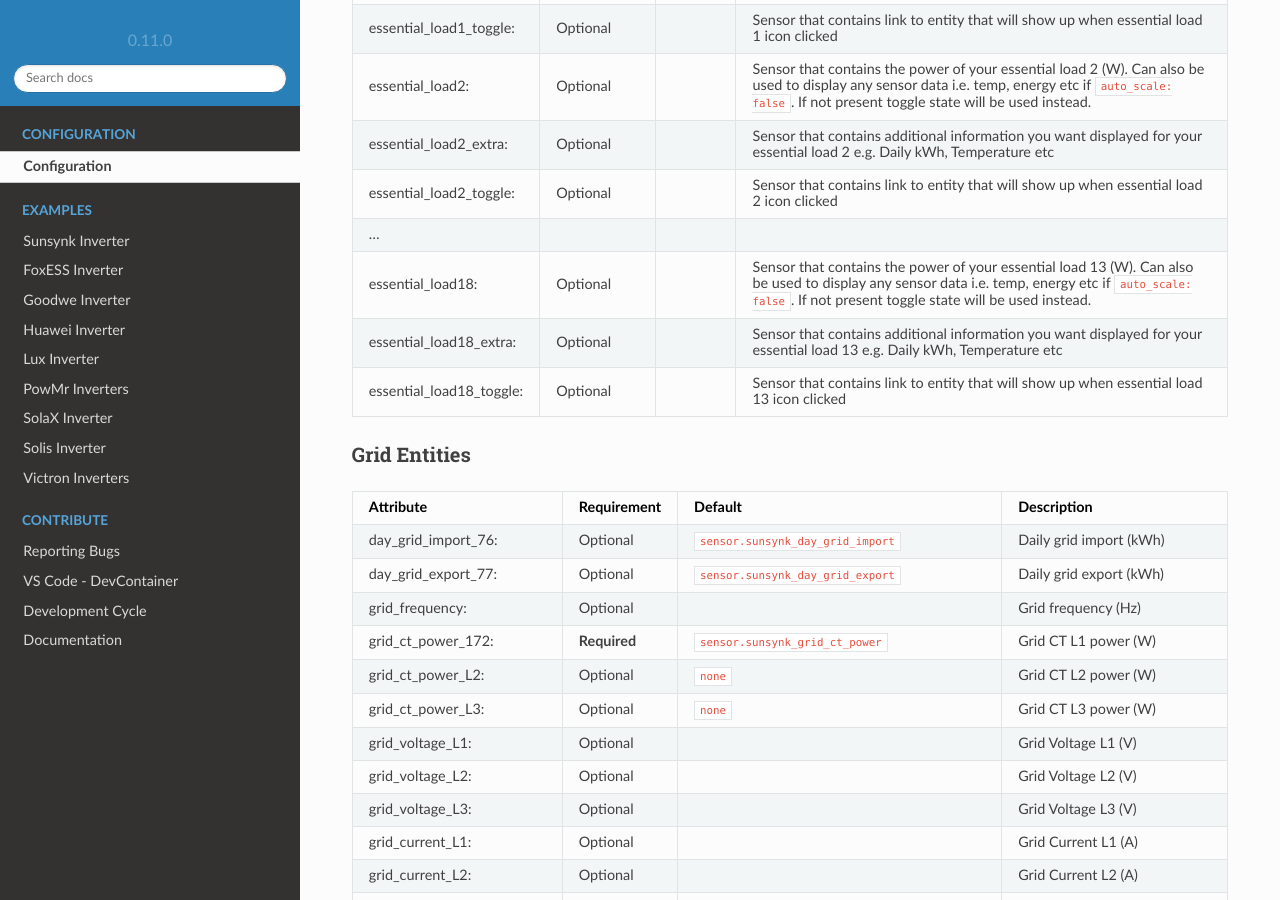
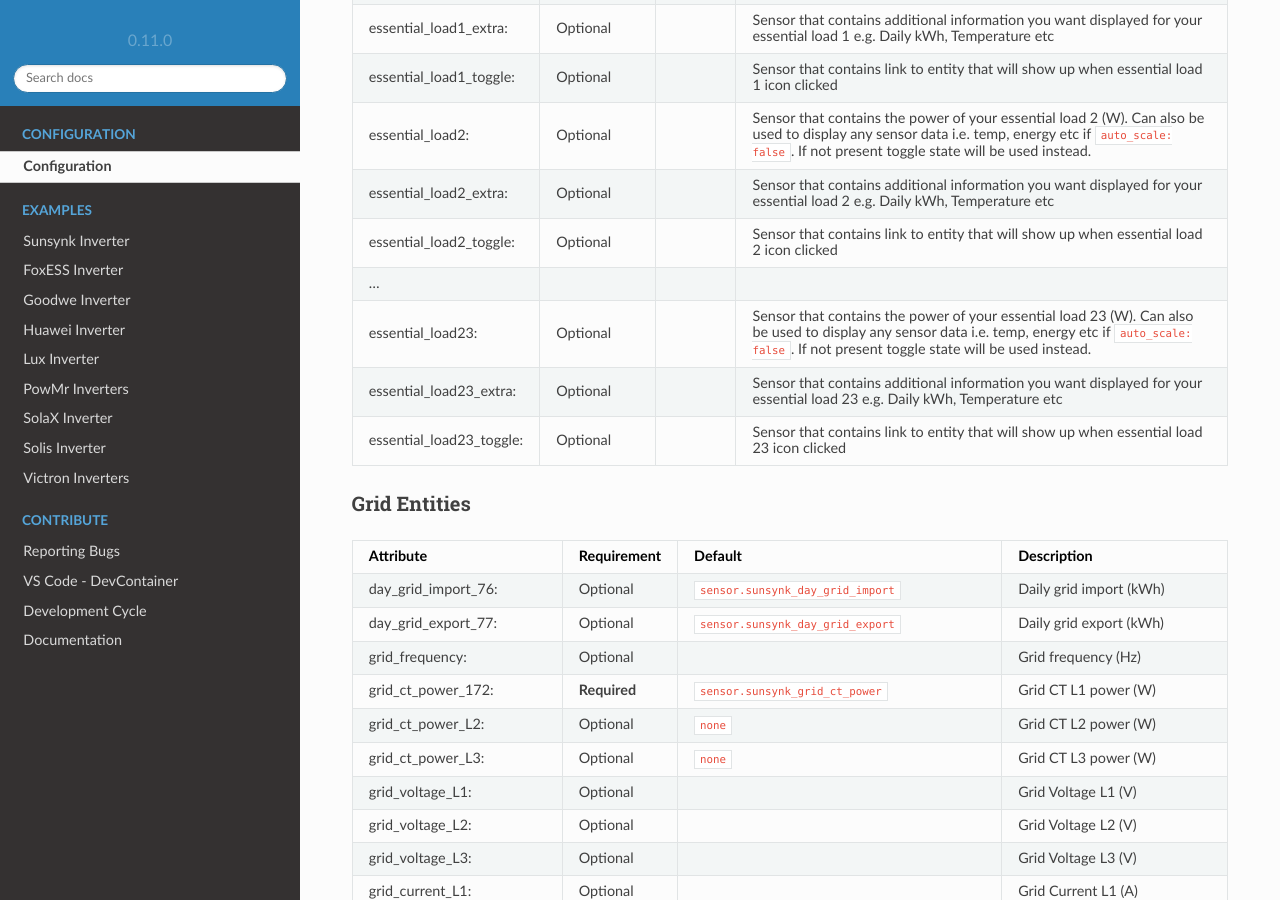
Before and after one commit to molikk/mlk-power-flow-card, a Sphinx documentation site: the page built from docs/configuration.md, in a window 1280 px wide and 900 px high, scrolled down 15512 px. Built offline with Sphinx 7.4.7 and the Read the Docs theme 2.0.0, drawn with Linux system fonts in a browser that asks for light colours; some of the changed text lies outside the part shown.

```diff
--- a/docs/configuration.md
+++ b/docs/configuration.md
@@ -166,15 +166,15 @@
 
 ### Load: Additional Load
 
-| Attribute    | Requirement | Default | Description                                                                                                                                                          |
-|--------------|-------------|---------|----------------------------------------------------------------------------------------------------------------------------------------------------------------------|
-| load1_name:  | Optional    |         | Set the display name for the essential load 1                                                                                                                        |
-| load1_icon:  | Optional    | none    | Set the essential load 1 image using preset or any mdi icon. Check [icon](#icons) for details.                                                                       |
-| load2_name:  | Optional    |         | Set the display name for the essential load 2                                                                                                                        |
-| load2_icon:  | Optional    | none    | Set the essential load 2 image using preset or any mdi icon. Check [icon](#icons) for details.                                                                       |
-| ...          |             |         |                                                                                                                                                                      |
-| load18_name: | Optional    |         | Set the display name for the essential load 4                                                                                                                        |
-| load18_icon: | Optional    | none    | Set the essential load 4 image using preset or any mdi icon. Check [icon](#icons) for details.<br/>Notice: Item 7,8,13,18 are visible only when show_aux is `false`. |
+| Attribute    | Requirement | Default | Description                                                                                                                                                             |
+|--------------|-------------|---------|-------------------------------------------------------------------------------------------------------------------------------------------------------------------------|
+| load1_name:  | Optional    |         | Set the display name for the essential load 1                                                                                                                           |
+| load1_icon:  | Optional    | none    | Set the essential load 1 image using preset or any mdi icon. Check [icon](#icons) for details.                                                                          |
+| load2_name:  | Optional    |         | Set the display name for the essential load 2                                                                                                                           |
+| load2_icon:  | Optional    | none    | Set the essential load 2 image using preset or any mdi icon. Check [icon](#icons) for details.                                                                          |
+| ...          |             |         |                                                                                                                                                                         |
+| load23_name: | Optional    |         | Set the display name for the essential load 23                                                                                                                          |
+| load23_icon: | Optional    | none    | Set the essential load 23 image using preset or any mdi icon. Check [icon](#icons) for details.<br/>Notice: Item 7,8,9,14,29 are visible only when show_aux is `false`. |
 
 ### Load: aux
 
@@ -371,9 +372,9 @@
 | essential_load2_extra:   | Optional    |                                  | Sensor that contains additional information you want displayed for your essential load 2 e.g. Daily kWh, Temperature etc                                                                                  |
 | essential_load2_toggle:  | Optional    |                                  | Sensor that contains link to entity that will show up when essential load 2 icon clicked                                                                                                                  |
 | ...                      |             |                                  |                                                                                                                                                                                                           |
-| essential_load18:        | Optional    |                                  | Sensor that contains the power of your essential load 13 (W). Can also be used to display any sensor data i.e. temp, energy etc if `auto_scale: false`. If not present toggle state will be used instead. |
-| essential_load18_extra:  | Optional    |                                  | Sensor that contains additional information you want displayed for your essential load 13 e.g. Daily kWh, Temperature etc                                                                                 |
-| essential_load18_toggle: | Optional    |                                  | Sensor that contains link to entity that will show up when essential load 13 icon clicked                                                                                                                 |
+| essential_load23:        | Optional    |                                  | Sensor that contains the power of your essential load 23 (W). Can also be used to display any sensor data i.e. temp, energy etc if `auto_scale: false`. If not present toggle state will be used instead. |
+| essential_load23_extra:  | Optional    |                                  | Sensor that contains additional information you want displayed for your essential load 23 e.g. Daily kWh, Temperature etc                                                                                 |
+| essential_load23_toggle: | Optional    |                                  | Sensor that contains link to entity that will show up when essential load 23 icon clicked                                                                                                                 |
 
 
 ### Grid Entities
```
Also changed, not shown: other parts of docs/configuration.md (+14 -13 lines), 2 other files.
